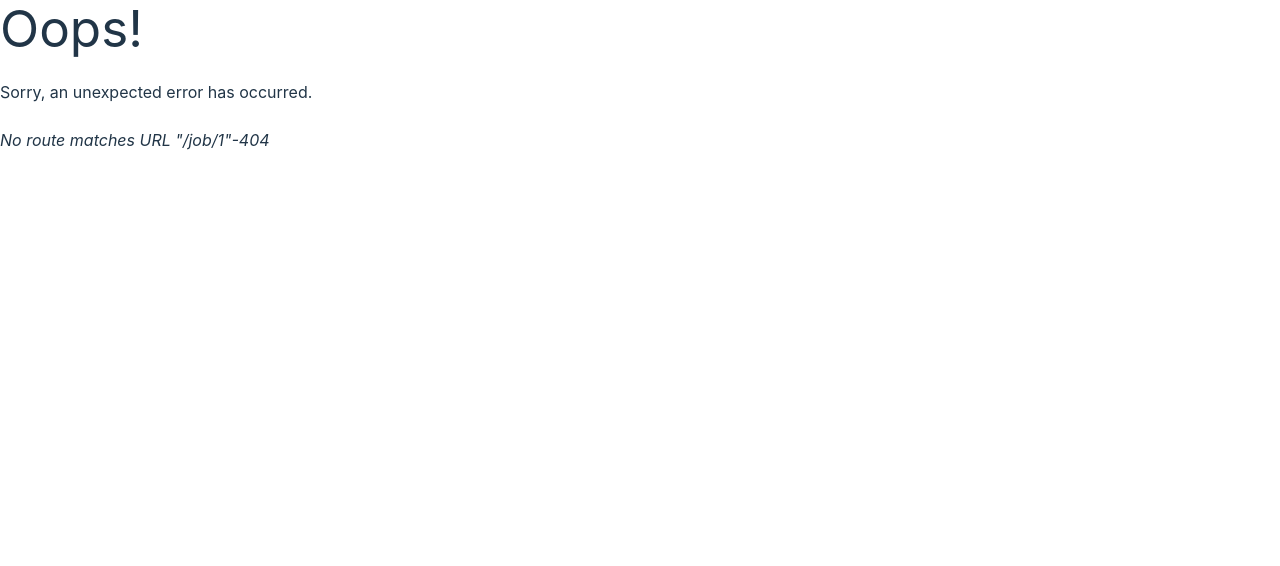
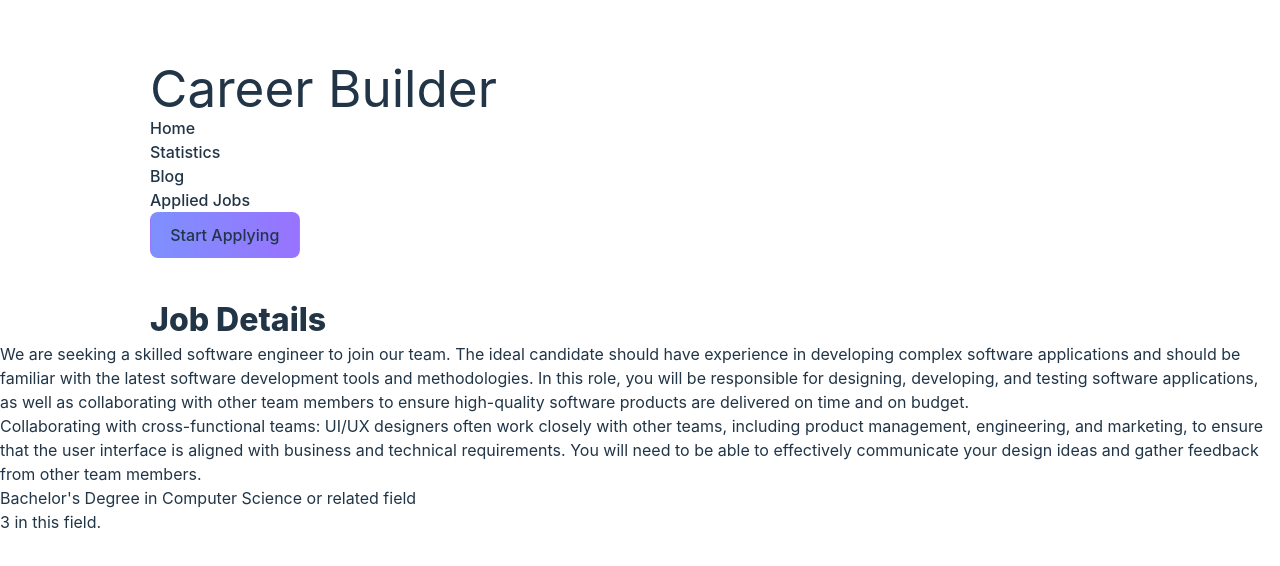
Before and after one commit to NishitaDasGupta/career-builder, a React (Vite) app: page /job/1 in a window 1280 px wide. Before the commit this address had no page. Shown: the top 566 px of the page. Built offline with nearby package versions, Linux system fonts and the light colour scheme.

Commit message:
view details

```diff
--- a/src/Home/Home.css
+++ b/src/Home/Home.css
@@ -1,7 +1,6 @@
 .banner{
     padding: 0 150px;
 }
-
 .backgroundImg {
     width: 816px;
     height: 744px;
@@ -29,3 +28,8 @@
     font-size: 65px;
     line-height: 70px;
 }
+.jobDetails{
+    font-weight: 800;
+font-size: 32px;
+line-height: 44px;
+}
--- a/src/Home/Home.jsx
+++ b/src/Home/Home.jsx
@@ -3,6 +3,7 @@
 import Category from '../Category/Category';
 import { useLoaderData } from 'react-router-dom';
 import JobData from '../JobData/JobData';
+import JobDetails from '../JobDetails/JobDetails';
 const Home = () => {
 
     const [categorise, setCategorise] = useState([]);
@@ -12,14 +13,14 @@
             .then(data => setCategorise(data));
     }, [])
     const jobsData = useLoaderData();
-    const [showAll, setShowAll] = useState(false)
+    const [showAll, setShowAll] = useState(false);
     const handlerSeeAll = () => {
         setShowAll(true);
     }
     return (
         <div >
             {/* banner  */}
-            <div className='banner flex justify-center items-center bg-slate-100'>
+            <div className={`banner flex justify-center items-center bg-slate-100 `}>
                 <div className='mr-14'>
                     <h1 className='banner-title'>One Step Closer To Your <span className='text'>Dream Job</span></h1>
                     <p className='description'>Explore thousands of job opportunities with all the information you need. Its your future. Come find it. Manage all your job application from start to finish.</p>
@@ -28,8 +29,8 @@
                 <img className='backgroundImg' src="back-img.avif" alt="" />
             </div>
             {/* category list  */}
-            <div className='category-list-section  mt-24'>
-                <h2 className='text-4xl text-center font-bold'>Job Category List</h2>
+            <div className={`category-list-section `}>
+                <h2 className='text-4xl text-center font-bold mt-24'>Job Category List</h2>
                 <p className='description text-center'>Explore thousands of job opportunities with all the information you need. Its your future</p>
 
                 <div className='grid grid-cols-4 gap-5 mx-36'>
@@ -45,12 +46,12 @@
 
             </div>
             {/* featured job section  */}
-            <div className='featured-job-section  mt-24'>
-                <h2 className='text-4xl text-center font-bold'>Featured Jobs</h2>
+            <div className={`featured-job-section `}>
+                <h2 className='text-4xl text-center font-bold mt-24'>Featured Jobs</h2>
                 <p className='description text-center'>Explore thousands of job opportunities with all the information you need. Its your future</p>
                 <div className='grid grid-cols-2 gap-5 mx-36 mb-8'>
                     {
-                        jobsData.slice(0,showAll?6 : 4).map(jobdata => <JobData
+                        jobsData.slice(0, showAll ? 6 : 4).map(jobdata => <JobData
                             key={jobdata.job_id}
                             jobdata={jobdata}
 
@@ -58,9 +59,10 @@
                     }
                 </div>
                 <div className='text-center'>
-                    <button onClick={handlerSeeAll} className= {`main text-xl text-white font-bold my-8 ${showAll ? "hidden" : "INLINE"}`}>See All Jobs</button>
+                    <button onClick={handlerSeeAll} className={`main text-xl text-white font-bold my-8 ${showAll ? "hidden" : "inline"}`}>See All Jobs</button>
                 </div>
             </div>
+
         </div>
     );
 };
--- a/src/JobData/JobData.jsx
+++ b/src/JobData/JobData.jsx
@@ -2,9 +2,11 @@
 import "./JobData.css"
 import { FontAwesomeIcon } from '@fortawesome/react-fontawesome'
 import { faLocationDot , faCircleDollarToSlot} from '@fortawesome/free-solid-svg-icons'
-const JobData = ({ jobdata }) => {
-    const { company_location
-        , company_logo, job_title, company_name, job_time, job_type, salary } = jobdata
+import { useNavigate } from 'react-router-dom';
+const JobData = ({ jobdata,handleViewDetails }) => {
+    const {job_id, company_location
+        , company_logo, job_title, company_name, job_time, job_type, salary } = jobdata;
+        const navigate = useNavigate();
     return (
         <div className='jobCart px-8 py-8'>
             <img className='jobCart img' src={company_logo} alt="" />
@@ -19,7 +21,7 @@
                 <p className='job-loc-salary mr-6 mb-6'><FontAwesomeIcon icon={faCircleDollarToSlot} />{salary}</p>
             </div>
 
-            <button className='main text-xl text-white font-bold'>View Details</button>
+            <button onClick={()=>navigate(`/job/${job_id}`)} className='main text-xl text-white font-bold'>View Details</button>
         </div>
     );
 };
--- /dev/null
+++ b/src/JobDetails/JobDetails.jsx
@@ -0,0 +1,31 @@
+import React, { useEffect, useState } from 'react';
+import "./JobDetails.css"
+import { useParams } from 'react-router-dom';
+    const JobDetails = () => {
+    const dynamic_id = useParams();
+       const id = parseInt(dynamic_id.id);
+       const [viewData,setViewData] = useState([]);
+       useEffect(()=>{
+        fetch('/jobData.json')
+        .then(res =>res.json())
+        .then(data=> setViewData(data))
+       },[]);
+const value =  viewData.find(view => view.job_id === id);
+
+
+    return (
+        <div>
+             {/* job Details  */}
+
+                <div className={`banner jobDetails bg-slate-100 text-center`}>
+                    <h2 className='p-10'>Job Details</h2>
+                </div>
+          <p>{value?.job_description}</p>
+          <p>{value?.job_responsibilities}</p>
+          <p>{value?.education_requirements}</p>
+          <p>{value?.experience} in this field.</p>
+        </div>
+    );
+};
+
+export default JobDetails;
--- a/src/main.jsx
+++ b/src/main.jsx
@@ -13,6 +13,7 @@
 import Statistics from './Statistics';
 import Blog from './Blog';
 import AppliedJobs from './AppliedJobs';
+import JobDetails from './JobDetails/JobDetails';
 const router = createBrowserRouter([
   {
     path: "/",
@@ -23,6 +24,10 @@
     path: "/",
     element: <Home></Home>,
     loader: () => fetch('/jobData.json')
+  },
+  {
+    path: "/job/:id",
+    element: <JobDetails></JobDetails>
   },
   {
     path: "statistics",
```
Also changed, not shown: src/JobDetails/JobDetails.css (added).
